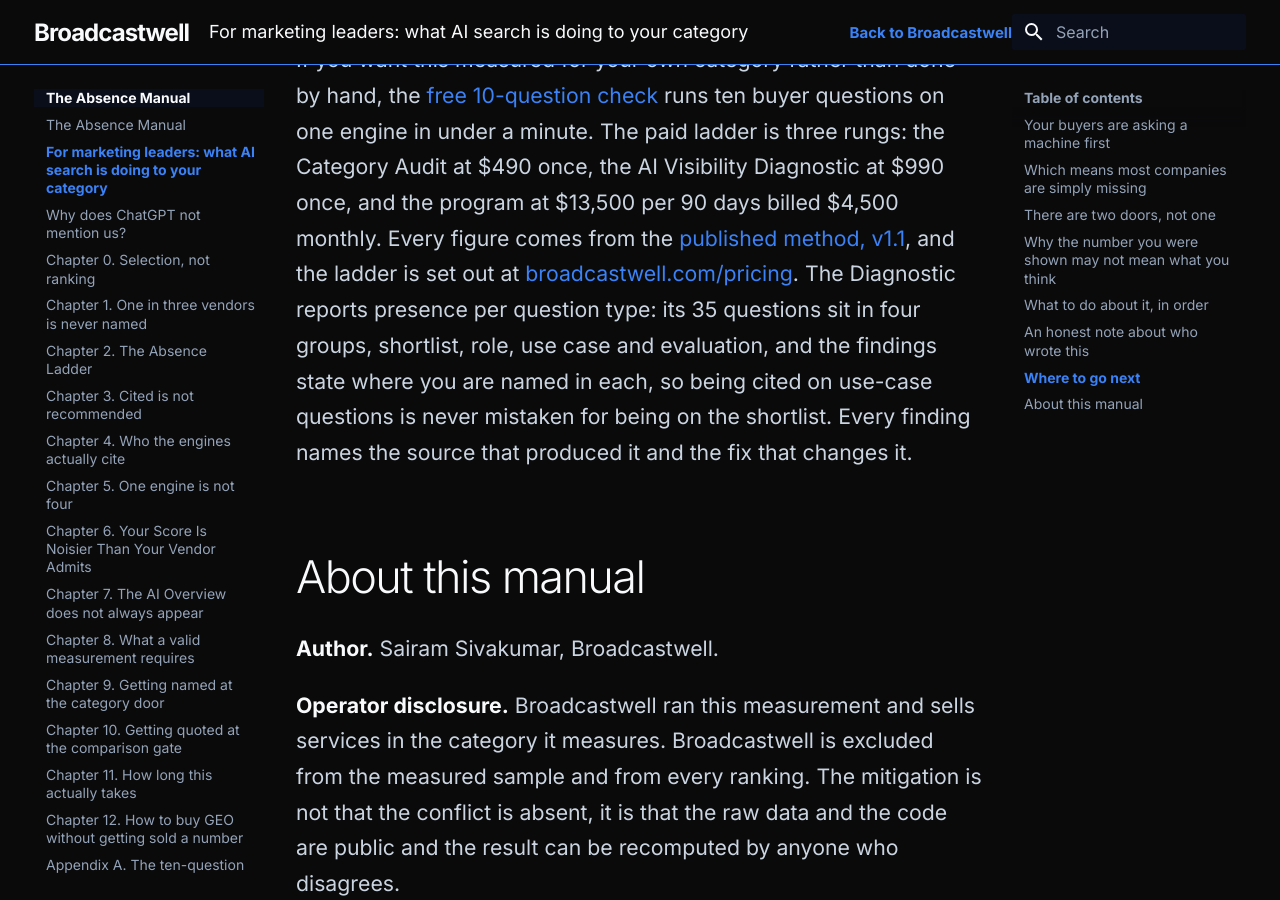
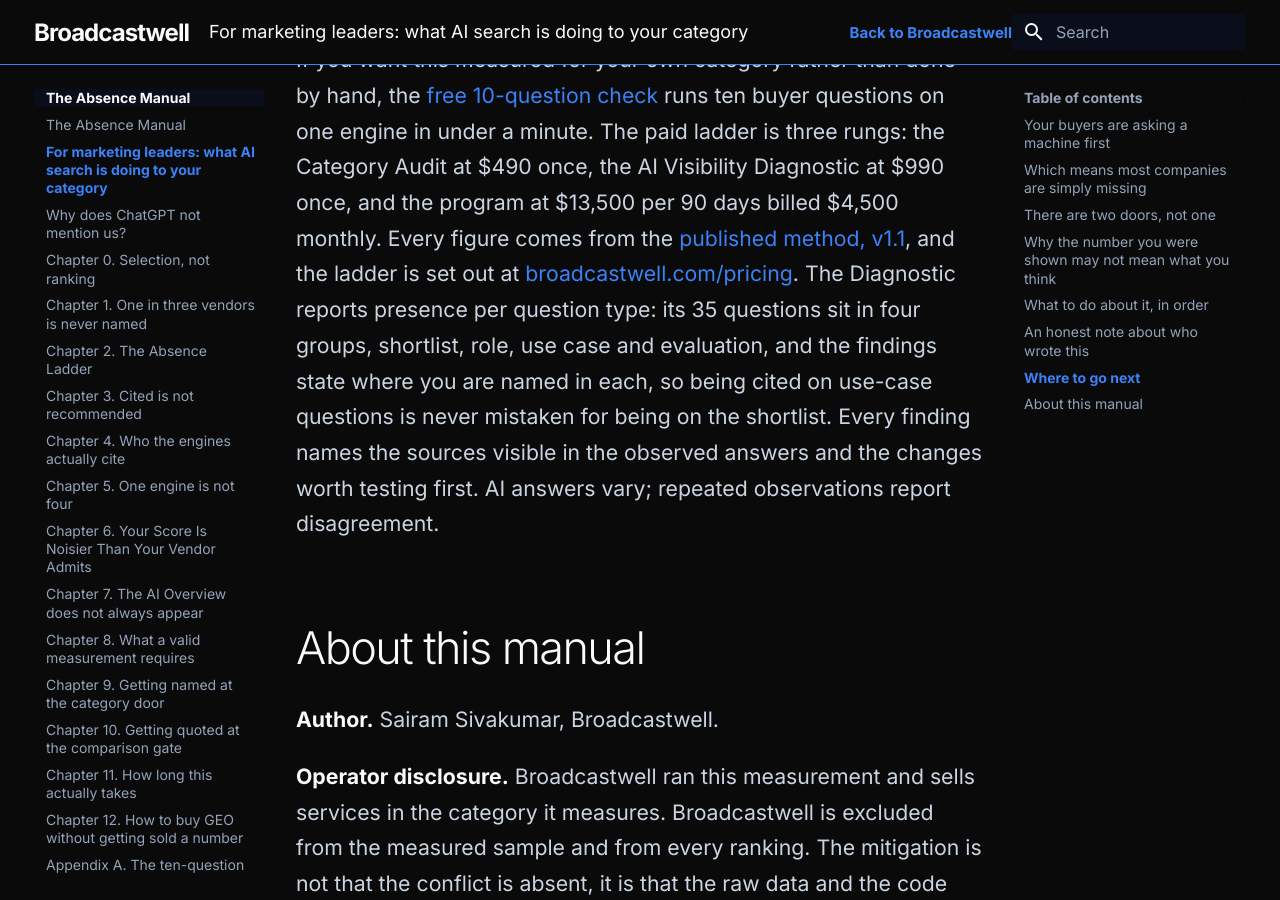
Before and after one commit to Broadcastwell/absence-manual, an MkDocs documentation site: the page built from docs/for-buyers.md, in a window 1280 px wide and 900 px high, scrolled down 6112 px. Built offline with MkDocs 1.6.1 and Material for MkDocs 9.7.7, drawn with Linux system fonts in a browser that asks for light colours; comment, search, counter and statistics services are not loaded.

Commit message:
Describe observed sources and changes to test in the buyer guide
Clarified the explanation of the AI Visibility Diagnostic and its findings, emphasizing the importance of source visibility and the nature of AI responses.

```diff
--- a/docs/for-buyers.md
+++ b/docs/for-buyers.md
@@ -71,7 +71,7 @@
 
 If you want the underlying research, [the manual itself](https://docs.broadcastwell.com/) is free, ungated and has no email capture anywhere on it. It is one chapter per page and every number in it traces back to a published dataset you can download.
 
-If you want this measured for your own category rather than done by hand, the [free 10-question check](https://audit.broadcastwell.com) runs ten buyer questions on one engine in under a minute. The paid ladder is three rungs: the Category Audit at $490 once, the AI Visibility Diagnostic at $990 once, and the program at $13,500 per 90 days billed $4,500 monthly. Every figure comes from the [published method, v1.1](https://broadcastwell.com/methodology), and the ladder is set out at [broadcastwell.com/pricing](https://broadcastwell.com/pricing). The Diagnostic reports presence per question type: its 35 questions sit in four groups, shortlist, role, use case and evaluation, and the findings state where you are named in each, so being cited on use-case questions is never mistaken for being on the shortlist. Every finding names the source that produced it and the fix that changes it.
+If you want this measured for your own category rather than done by hand, the [free 10-question check](https://audit.broadcastwell.com) runs ten buyer questions on one engine in under a minute. The paid ladder is three rungs: the Category Audit at $490 once, the AI Visibility Diagnostic at $990 once, and the program at $13,500 per 90 days billed $4,500 monthly. Every figure comes from the [published method, v1.1](https://broadcastwell.com/methodology), and the ladder is set out at [broadcastwell.com/pricing](https://broadcastwell.com/pricing). The Diagnostic reports presence per question type: its 35 questions sit in four groups, shortlist, role, use case and evaluation, and the findings state where you are named in each, so being cited on use-case questions is never mistaken for being on the shortlist. Every finding names the sources visible in the observed answers and the changes worth testing first. AI answers vary; repeated observations report disagreement.
 
 ## About this manual
 
```
